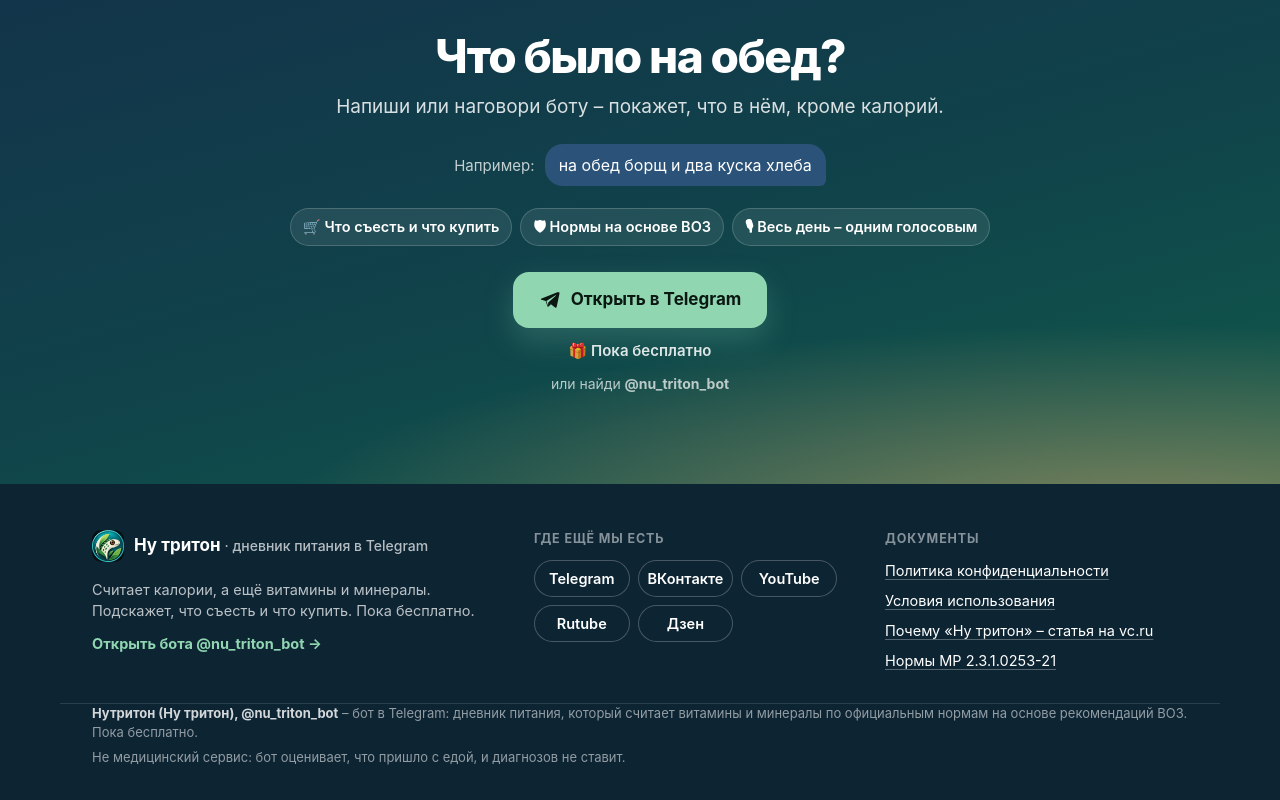
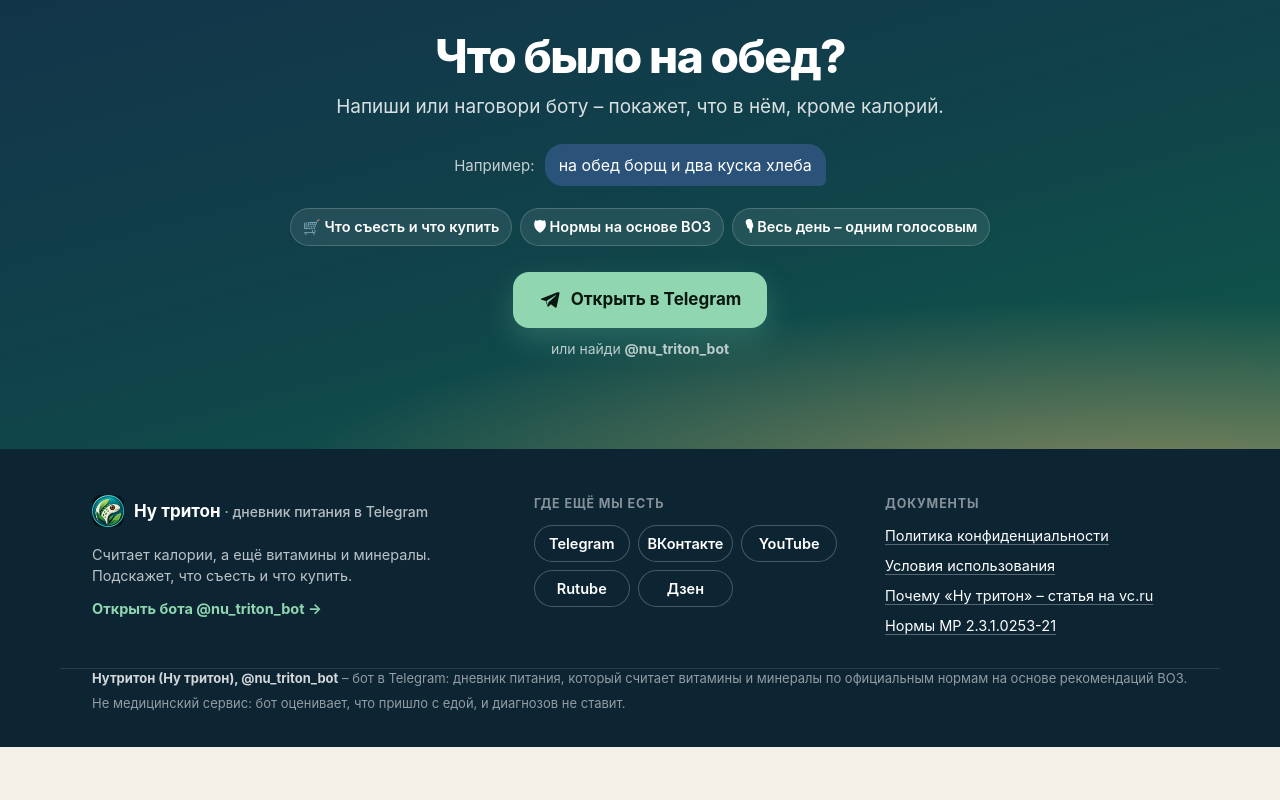
Before and after one commit to nutritonbot/media, a plain HTML site: page site/index.html in a window 1280 px wide. Shown: the part 4082-4882 px from the top of the page. After the commit the page ends 4829 px from the top, so only its background shows below. Drawn offline with Linux system fonts and the light colour scheme.

Commit message:
site/index.html
Co-Authored-By: Claude Opus 5.5 <noreply@anthropic.com>

```diff
--- a/site/index.html
+++ b/site/index.html
@@ -520,7 +520,6 @@ h1 span { display: block; white-space: nowrap; color: var(--mint); }
       </ul>
       <div class="cta">
         <a class="btn" data-bot href="https://t.me/nu_triton_bot?start=site"><svg width="22" height="22" viewBox="0 0 24 24" aria-hidden="true"><path fill="currentColor" d="M20.7 3.4 2.9 10.3c-1.2.5-1.2 1.2-.2 1.5l4.6 1.4 1.8 5.4c.2.6.1.8.7.8.5 0 .7-.2 1-.5l2.2-2.2 4.6 3.4c.8.5 1.5.2 1.7-.8l3-14.2c.3-1.2-.5-1.8-1.6-1.3ZM8.1 13.1l9.9-6.2c.5-.3.9-.1.6.2l-8.5 7.7-.3 3.6-1.7-5.3Z"/></svg>Открыть в&nbsp;Telegram</a>
-        <span class="free">🎁 Пока бесплатно</span>
       </div>
       <p class="hint">или найди <b>@nu_triton_bot</b></p>
     </div>
@@ -531,7 +530,7 @@ h1 span { display: block; white-space: nowrap; color: var(--mint); }
   <div class="wrap foot-grid">
     <div class="foot-brand">
       <a class="brand" href="./"><img src="img/logo-120.webp" width="32" height="32" alt=""><span>Ну тритон <small>· дневник питания в&nbsp;Telegram</small></span></a>
-      <p>Считает калории, а&nbsp;ещё витамины и&nbsp;минералы. Подскажет, что съесть и&nbsp;что купить. Пока бесплатно.</p>
+      <p>Считает калории, а&nbsp;ещё витамины и&nbsp;минералы. Подскажет, что съесть и&nbsp;что купить.</p>
       <a class="foot-bot" data-bot href="https://t.me/nu_triton_bot?start=site">Открыть бота @nu_triton_bot&nbsp;→</a>
     </div>
     <nav class="foot-col" aria-label="Где ещё мы есть">
@@ -555,7 +554,7 @@ h1 span { display: block; white-space: nowrap; color: var(--mint); }
     </nav>
   </div>
   <div class="wrap foot-bottom">
-    <p><b>Нутритон (Ну тритон), @nu_triton_bot</b> – бот в Telegram: дневник питания, который считает витамины и минералы по официальным нормам на основе рекомендаций ВОЗ. Пока бесплатно.</p>
+    <p><b>Нутритон (Ну тритон), @nu_triton_bot</b> – бот в Telegram: дневник питания, который считает витамины и минералы по официальным нормам на основе рекомендаций ВОЗ.</p>
     <p>Не медицинский сервис: бот оценивает, что пришло с едой, и диагнозов не ставит.</p>
   </div>
 </footer>
```
